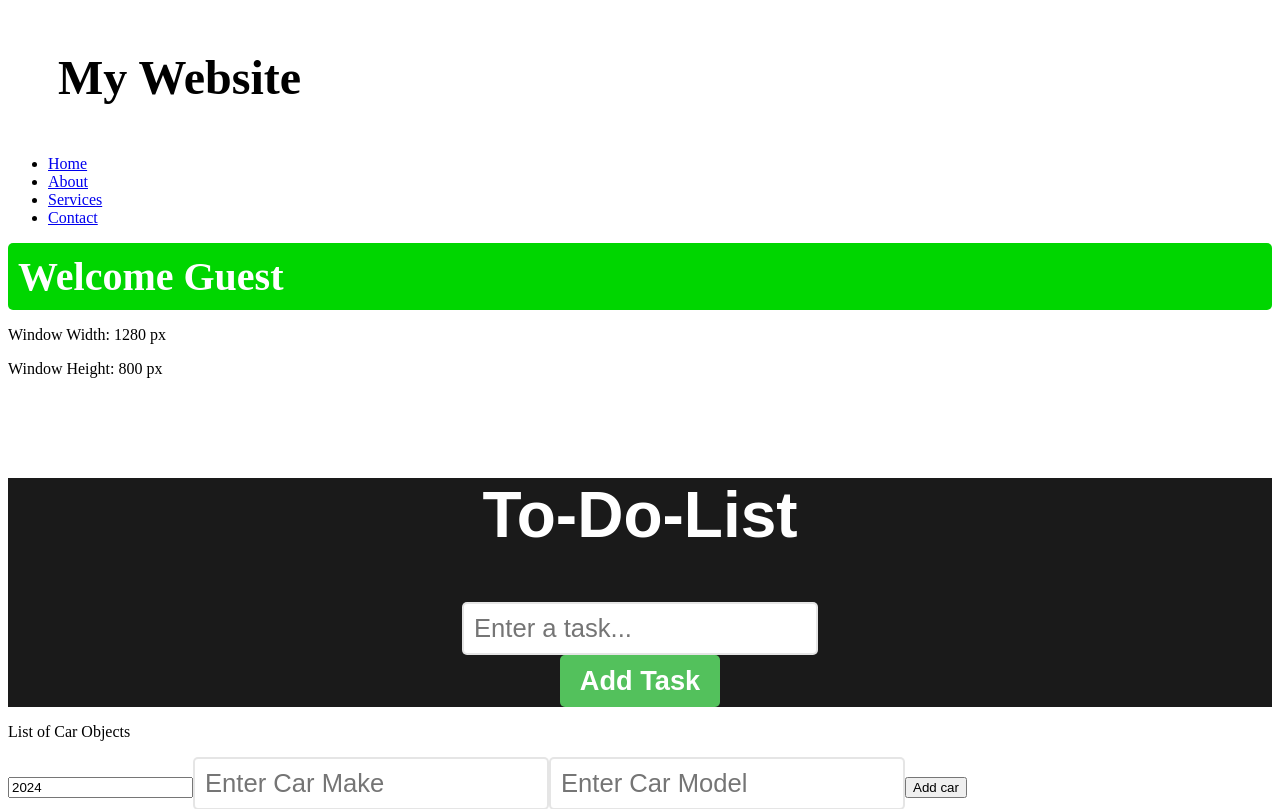
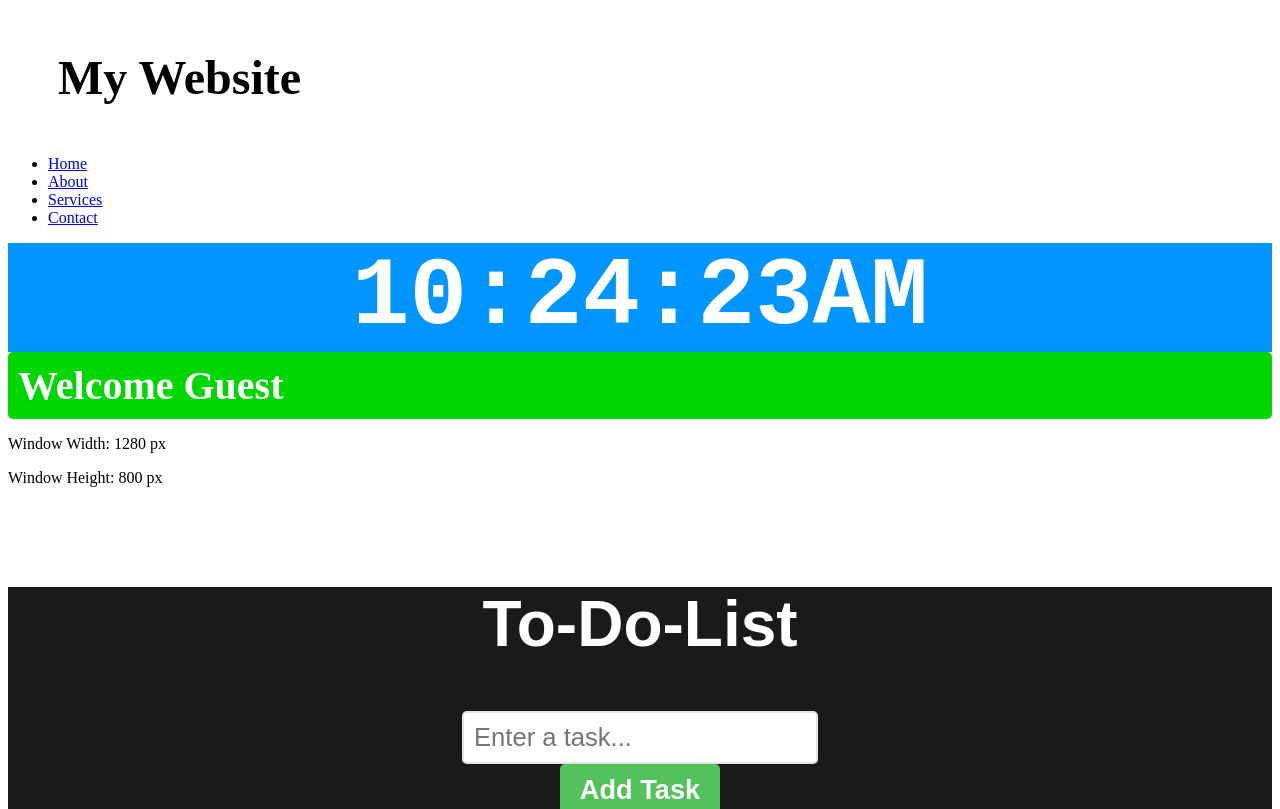
Before and after one commit to abhin/React-Projects, a React (Vite) app in the folder BroCode Learning/my-react-app/: page / in a window 1280 px wide. Shown: the top 809 px of the page. Built offline with nearby package versions, Linux system fonts and the light colour scheme.

Commit message:
DigitalClock

```diff
--- /dev/null
+++ b/BroCode Learning/my-react-app/src/DigitalClock/DigitalClock.jsx
@@ -0,0 +1,44 @@
+import { useEffect, useState } from "react";
+import style from "./DigitalClock.module.css";
+
+function DigitalClock() {
+
+    const[date, setDate] = useState(new Date());
+
+    useEffect(() => {
+        const intervalId = setInterval(() => {
+            setDate(new Date());
+        }, 1000);
+
+        return () => {
+            clearInterval(intervalId);
+        }
+    }, [date]);
+
+    const displayTime = () => {
+        let hours = date.getHours();
+        const minutes = date.getMinutes();
+        const seconds = date.getSeconds();
+        const meridiem = hours >= 12 ? 'PM' : 'AM';
+
+        hours = hours % 12 || 12;
+
+        return `${padZero(hours)}:${padZero(minutes)}:${padZero(seconds)}${padZero(meridiem)}`;
+    }
+
+    const padZero = (number) => {
+        return number < 10 && `0${number}` || number;
+    }
+
+    return(
+        <>
+            <div className={style.clockContainer}>
+                <div className={style.clock}>
+                    <span>{displayTime()}</span>
+                </div>
+            </div>
+        </>
+    );
+}
+
+export default DigitalClock;
--- /dev/null
+++ b/BroCode Learning/my-react-app/src/DigitalClock/DigitalClock.module.css
@@ -0,0 +1,15 @@
+
+.clockContainer {
+    background-color: rgb(0, 149, 255);
+    text-align: center;
+    align-items: center;
+    justify-content: center;
+    backdrop-filter: blur(5px);
+}
+
+.clock {
+    color: white;
+    font-size: 6rem;
+    font-weight: bold;
+    font-family: monospace;
+}
--- a/BroCode Learning/my-react-app/src/main.jsx
+++ b/BroCode Learning/my-react-app/src/main.jsx
@@ -18,11 +18,14 @@ import Car from './Car/Car.jsx'
 import ToDoList from './ToDoList/ToDoList.jsx'
 import UseEffectExample from './UseEffectExample/UseEffectExample.jsx'
 import UseEffectReturnStmtExample from './UseEffectReturnStmtExample/UseEffectReturnStmtExample.jsx'
+import DigitalClock from './DigitalClock/DigitalClock.jsx'
 
 createRoot(document.getElementById('root')).render(
   <StrictMode>
     {/* <App /> */}
     <Header />
+
+    <DigitalClock />
 
     <UserGreeting isLoggedIn={true} />
 
```
